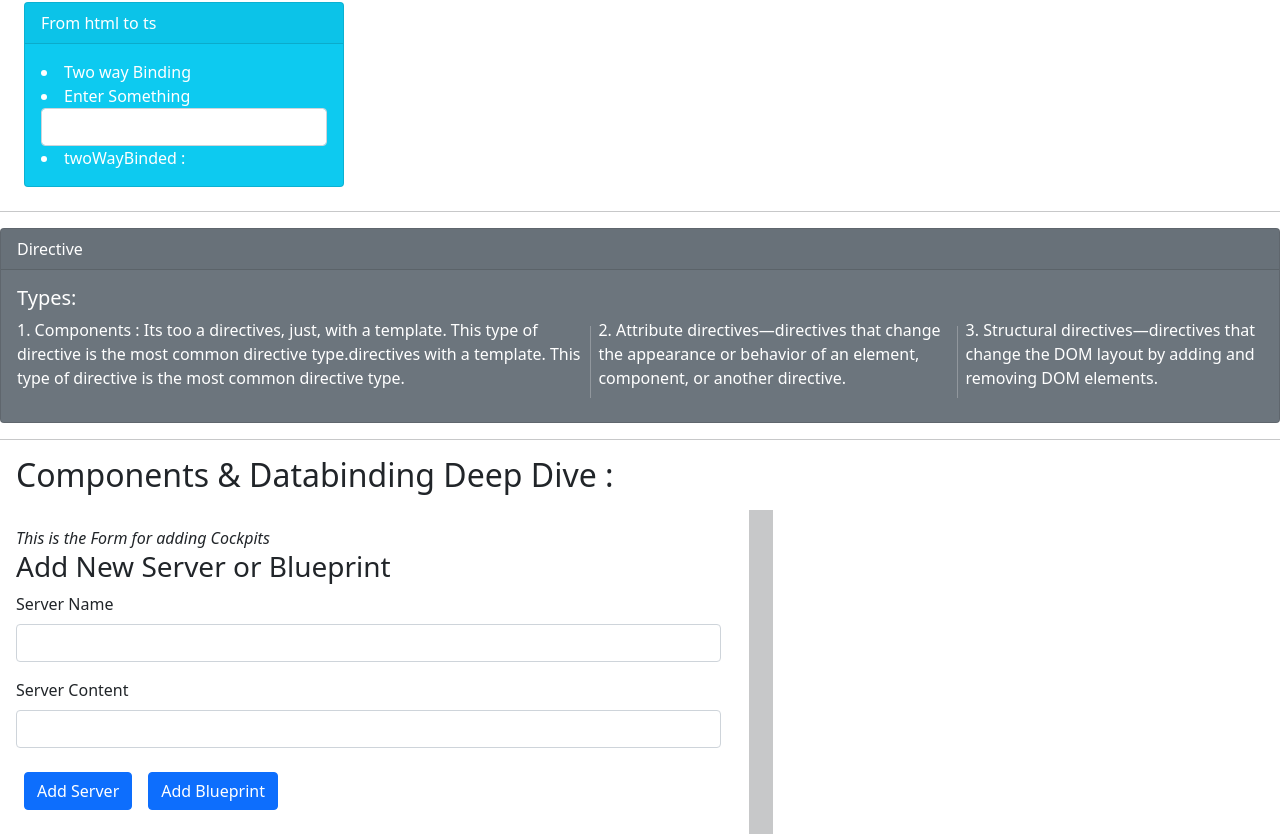
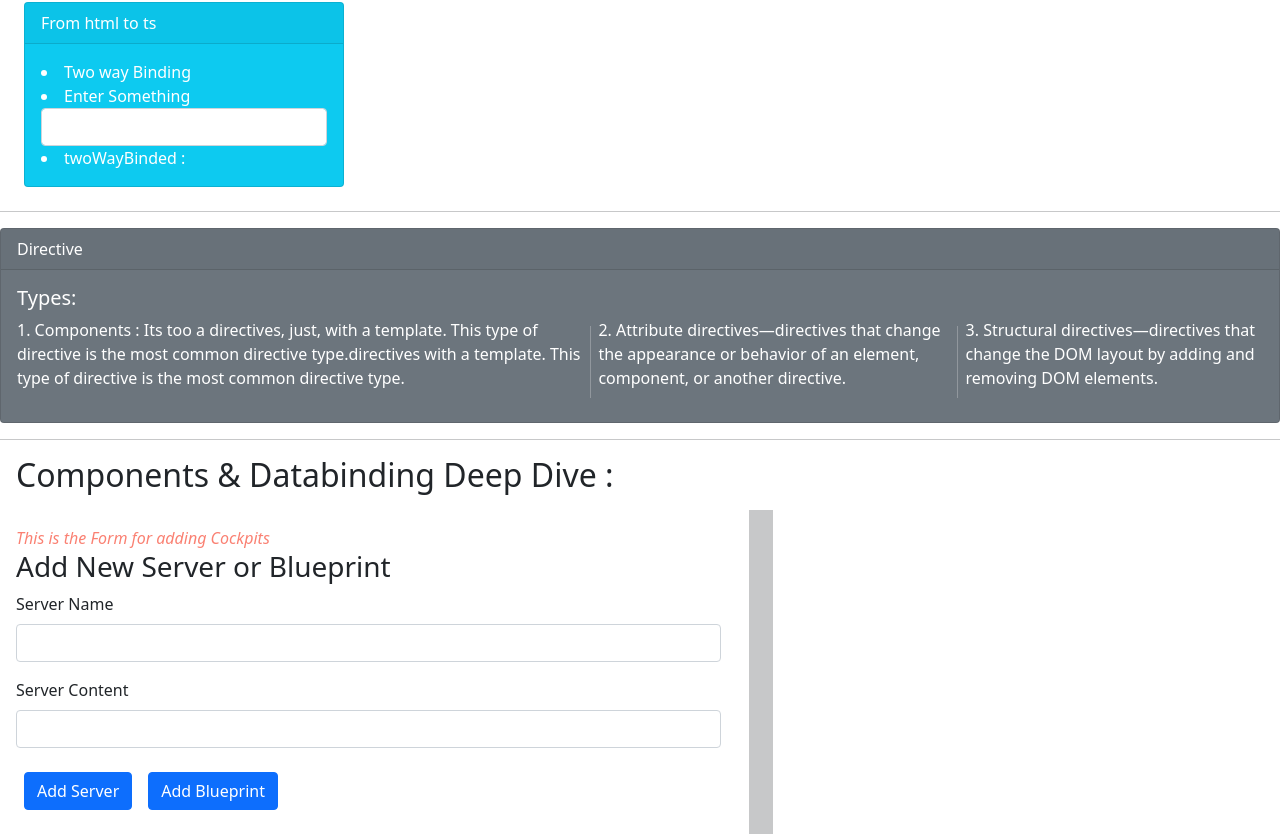
Before and after one commit to Rohit-Kumar-Sah/AngularConcepts, an Angular app: page / in a window 1280 px wide. Shown: the part 1583-2417 px from the top of the page. Built offline with nearby package versions, Linux system fonts and the light colour scheme.

Commit message:
Building Custom Directive

```diff
--- a/src/app/app.component.html
+++ b/src/app/app.component.html
@@ -150,7 +150,7 @@
 
   <div class="col-md-7">
     <app-cockpit (sf)="myserversaved($event)" (bf)="myblueprintsaved($event)">
-      <i #locref>This is the Form for adding Cockpits</i>
+      <i #locref appBasicHighlight>This is the Form for adding Cockpits</i>
     </app-cockpit>
   </div>
   <div class="vr"></div>
--- a/src/app/app.module.ts
+++ b/src/app/app.module.ts
@@ -13,6 +13,7 @@ import { ShoppingEditComponent } from './shopping-list/shopping-edit/shopping-ed
 import { RecipeItemComponent } from './recipes/recipe-list/recipe-item/recipe-item.component';
 import { CockpitComponent } from './cockpit/cockpit.component';
 import { CockpitDisplayComponent } from './cockpit-display/cockpit-display.component';
+import { basicHighlightDirective } from './shared/basicHighter.directive';
 
 @NgModule({
   declarations: [
@@ -26,7 +27,8 @@ import { CockpitDisplayComponent } from './cockpit-display/cockpit-display.compo
     ShoppingEditComponent,
     RecipeItemComponent,
     CockpitComponent,
-    CockpitDisplayComponent
+    CockpitDisplayComponent,
+    basicHighlightDirective
   ],
   imports: [
     BrowserModule,
--- /dev/null
+++ b/src/app/shared/basicHighter.directive.ts
@@ -0,0 +1,14 @@
+import { Directive, ElementRef, OnInit } from "@angular/core";
+
+@Directive({
+    selector: '[appBasicHighlight]' //we wish to use this directive as attribute on element
+})
+export class basicHighlightDirective implements OnInit {
+    constructor(private theElement: ElementRef) { //angular gives us the element on which directive will sit
+
+    }
+
+    ngOnInit() {
+        this.theElement.nativeElement.style.color = "salmon";
+    }
+}
```
